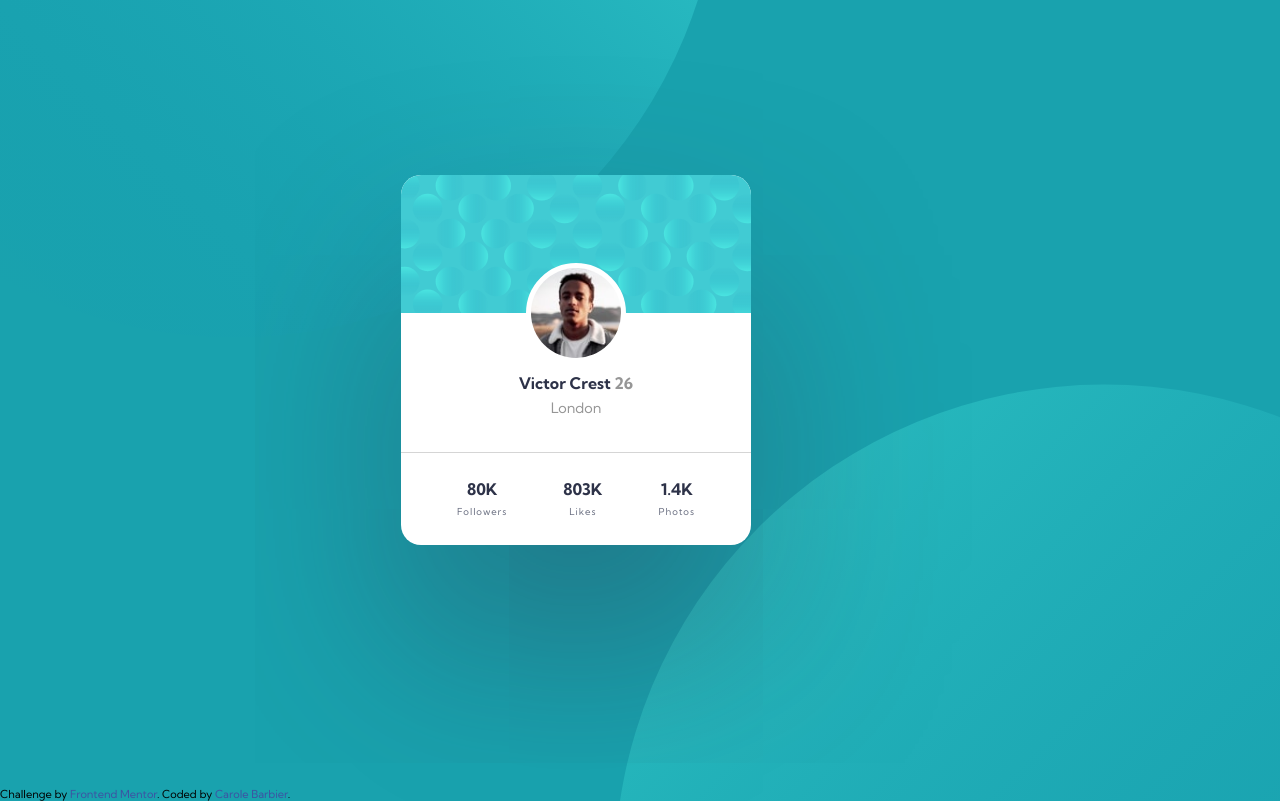
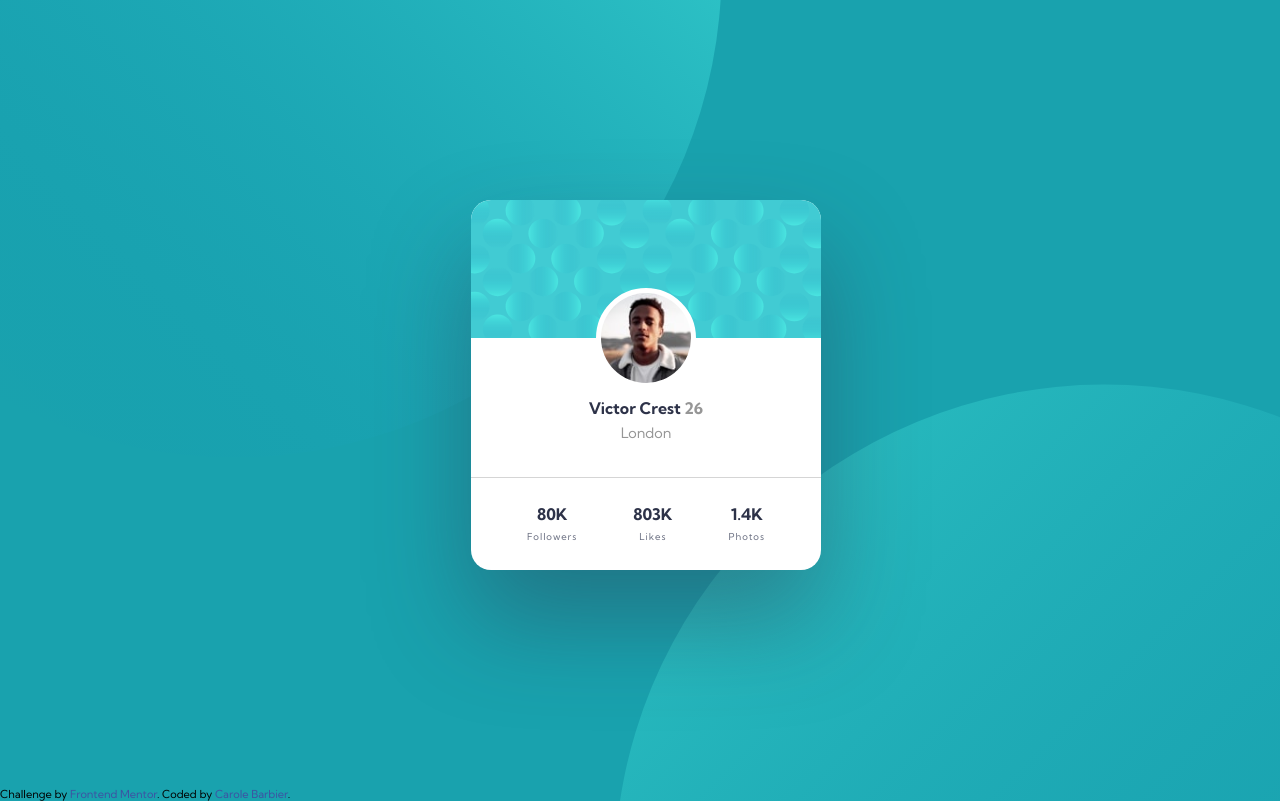
Before and after one commit to BarbierCarole/profile-card-component-main, a plain HTML site: page index.html in a window 1280 px wide. Drawn offline with Linux system fonts and the light colour scheme.

Commit message:
correction

```diff
--- a/index.html
+++ b/index.html
@@ -34,9 +34,7 @@
             </h1>
           </div>
           <div class="txt">
-            <span class="city">
-              <h2>London</h2>
-            </span>
+              <h2 class="city">London</h2>
           </div>
         </div>
         <div class="card__footer">
--- a/sass/card.scss
+++ b/sass/card.scss
@@ -28,7 +28,7 @@ body {
     }
     @media screen and (min-width: 901px) {
     background:
-    url("./../images/bg-pattern-top.svg") no-repeat -20vw -80vh,
+    url("./../images/bg-pattern-top.svg") no-repeat -20vw -65vh,
     $primary-cyan url("./../images/bg-pattern-bottom.svg") no-repeat 48vw 48vh;
     }
 
@@ -51,6 +51,8 @@ main {
     justify-content: center;
     align-items: center; /* centrer dans le sens de la largeur */
     align-content: center;
+    margin-top: 50px;
+    margin-left: 140px;
 }
 
 .card {
@@ -62,7 +64,7 @@ main {
     background: white;
     border-radius: 20px;
     // box-shadow: 0px 40px 100px hsla(229, 23%, 23%,.4);
-    box-shadow: 0px 100px 200px hsla(229, 23%, 23%,.4);
+    box-shadow: 0px 50px 100px hsla(229, 23%, 23%,.4);
 
     &__header {
         background: url("./../images/bg-pattern-card.svg");
```
Also changed, not shown: styles/card.css, 1 other file.
